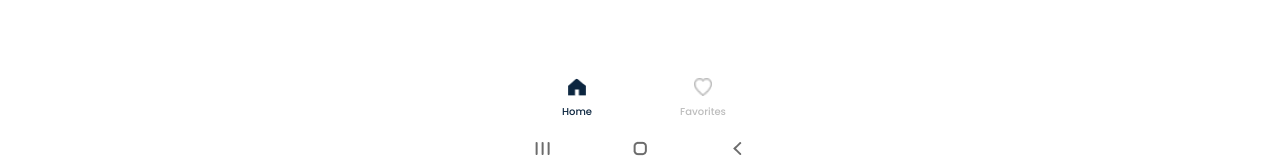
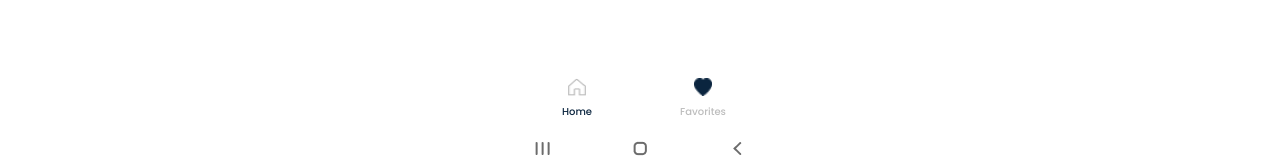
Before and after one commit to Tomislav-Busic/movie-app, a React (Create React App) app: page /movie/1 in a window 1280 px wide. Shown: the part 632-797 px from the top of the page. Built offline with nearby package versions, Linux system fonts and the light colour scheme.

Commit message:
ToogleIcons

```diff
--- a/src/layouts/footer/Footer.tsx
+++ b/src/layouts/footer/Footer.tsx
@@ -1,4 +1,6 @@
+import { useEffect, useState } from "react";
 import { Link } from "react-router-dom";
+import { useLocation } from "react-router-dom";
 
 import homeB from "../../assets/images/home-blue.png";
 import homeW from "../../assets/images/home-white.png";
@@ -7,16 +9,33 @@ import favoritesW from "../../assets/images/favorites-white.png";
 
 import styled from "./footer.module.scss";
 
+
 export const Footer = () => {
+    const [toogle, setToogle] = useState<boolean>(false);
+    let location = useLocation();
+
+    useEffect(() => {
+        location.pathname !== "/" ? setToogle(true) : setToogle(false);
+    }, [])
+
+
     return (
         <div className={styled.footer}>
             <div className={styled.container}>
-                <Link to="/" className={styled.frame}>
-                    <img src={homeB} alt="home" />
+                <Link
+                    to="/"
+                    className={styled.frame}
+                    onClick={() => setToogle(false)}
+                >
+                    <img src={toogle ? homeW : homeB} alt="home" />
                     <p>Home</p>
                 </Link>
-                <Link to="/favorites" className={styled.frame}>
-                    <img src={favoritesW} alt="favorites" />
+                <Link
+                    to="/favorites"
+                    className={styled.frame}
+                    onClick={() => setToogle(true)}
+                >
+                    <img src={toogle ? favoritesB : favoritesW} alt="favorites" />
                     <p className={styled.active}>Favorites</p>
                 </Link>
             </div>
```
